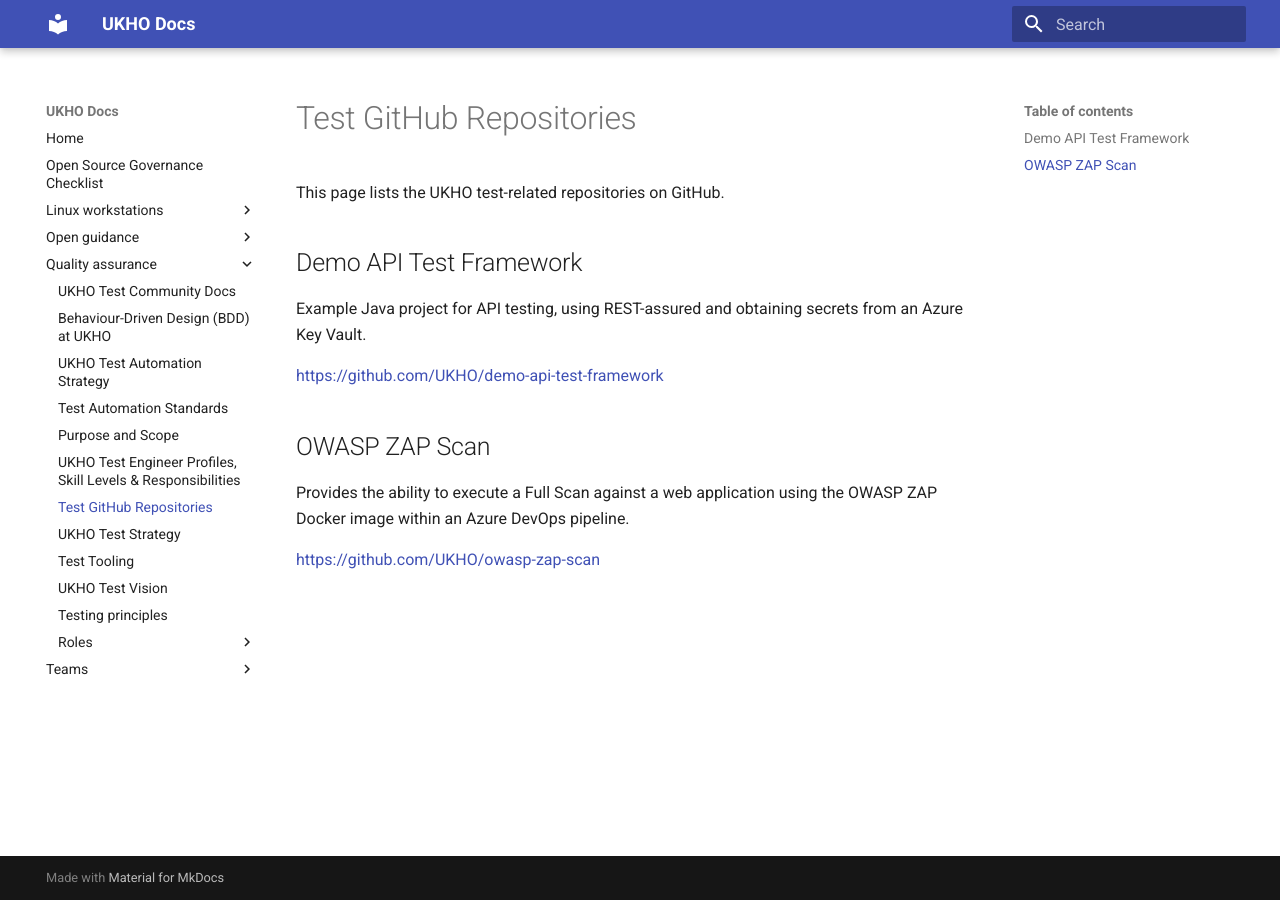
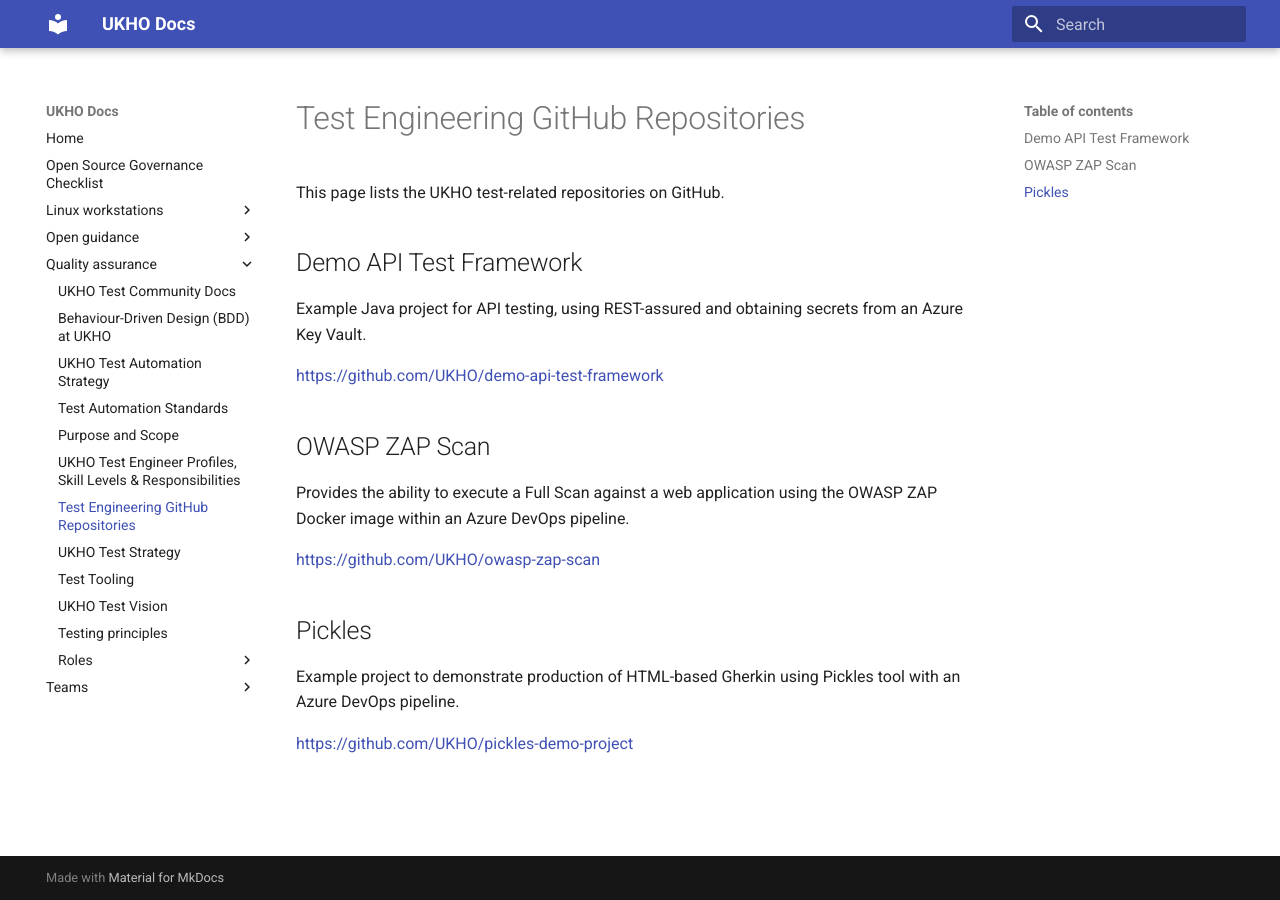
Before and after one commit to UKHO/docs, an MkDocs documentation site: the page built from docs/quality-assurance/test-repositories.md, in a window 1280 px wide. Built offline with MkDocs 1.6.1 and Material for MkDocs 9.7.7, drawn with Linux system fonts in a browser that asks for light colours.

Commit message:
Add Pickles project to QA repositories page (#71)

```diff
--- a/docs/quality-assurance/test-repositories.md
+++ b/docs/quality-assurance/test-repositories.md
@@ -1,4 +1,4 @@
-# Test GitHub Repositories
+# Test Engineering GitHub Repositories
 
 This page lists the UKHO test-related repositories on GitHub.
 
@@ -13,3 +13,9 @@ Example Java project for API testing, using REST-assured and obtaining secrets f
 Provides the ability to execute a Full Scan against a web application using the OWASP ZAP Docker image within an Azure DevOps pipeline.
 
 <https://github.com/UKHO/owasp-zap-scan>
+
+## Pickles
+
+Example project to demonstrate production of HTML-based Gherkin using Pickles tool with an Azure DevOps pipeline.
+
+<https://github.com/UKHO/pickles-demo-project>
```
